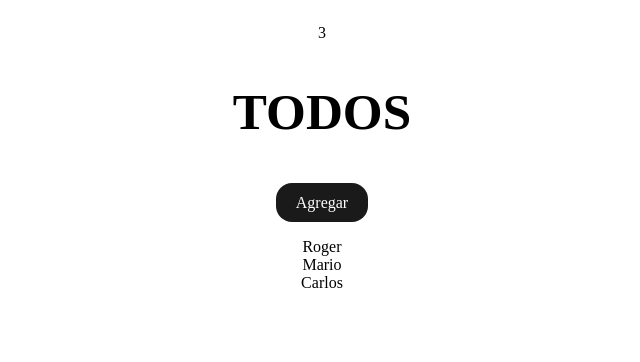
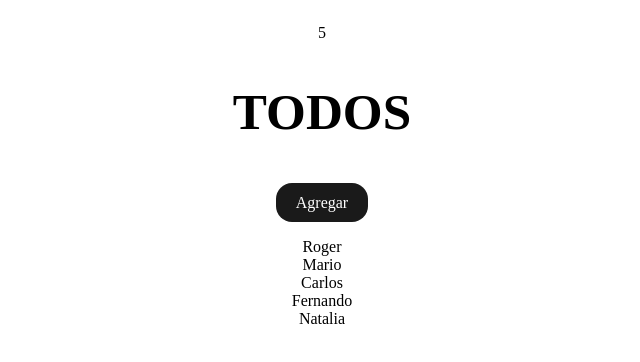
Before and after one commit to MarcoCatarino/context-project, a React (Vite) app: page / in a window 1280 px wide. Shown: the top 362 px of the page, without its empty margins (318-958 px from the left). Built offline with nearby package versions, Linux system fonts and the light colour scheme.

Commit message:
Creando Custom Providers

```diff
--- a/src/App.tsx
+++ b/src/App.tsx
@@ -1,29 +1,16 @@
-import { useState } from "react";
+import TodosProvider from "@/providers/TodosProvider";
 
-import { Todo } from "./types";
-import TodosContext from "./contexts/TodosContext";
+import Dashboard from "@/components/Dashboard";
+import MainContent from "@/components/MainContent";
 
-import Dashboard from "./components/Dashboard";
-import MainContent from "./components/MainContent";
-
-import "./App.css";
+import "./App.css"
 
 function App() {
-  const [todos, setTodos] = useState<Todo[]>([
-    { id: 0, name: "Roger", completed: false },
-    { id: 1, name: "Mario", completed: false },
-    { id: 2, name: "Carlos", completed: false },
-  ]);
-
-  function addTodo(todo: Todo) {
-    setTodos([todo, ...todos]);
-  }
-
   return (
-    <TodosContext.Provider value={{ todos, addTodo }}>
+    <TodosProvider>
       <Dashboard />
       <MainContent />
-    </TodosContext.Provider>
+    </TodosProvider>
   );
 }
 
--- /dev/null
+++ b/src/providers/TodosProvider.tsx
@@ -0,0 +1,30 @@
+import { ReactNode, useState } from "react";
+
+import { Todo } from "@/types";
+import TodosContext from "@/contexts/TodosContext";
+
+type Props = {
+    children: ReactNode
+}
+
+function TodosProvider({ children }: Props) {
+  const [todos, setTodos] = useState<Todo[]>([
+    { id: 0, name: "Roger", completed: false },
+    { id: 1, name: "Mario", completed: false },
+    { id: 2, name: "Carlos", completed: false },
+    { id: 2, name: "Fernando", completed: false },
+    { id: 2, name: "Natalia", completed: false },
+  ]);
+
+  function addTodo(todo: Todo) {
+    setTodos([todo, ...todos]);
+  }
+
+  return (
+    <TodosContext.Provider value={{ todos, addTodo }}>
+      {children}
+    </TodosContext.Provider>
+  );
+}
+
+export default TodosProvider;
```
